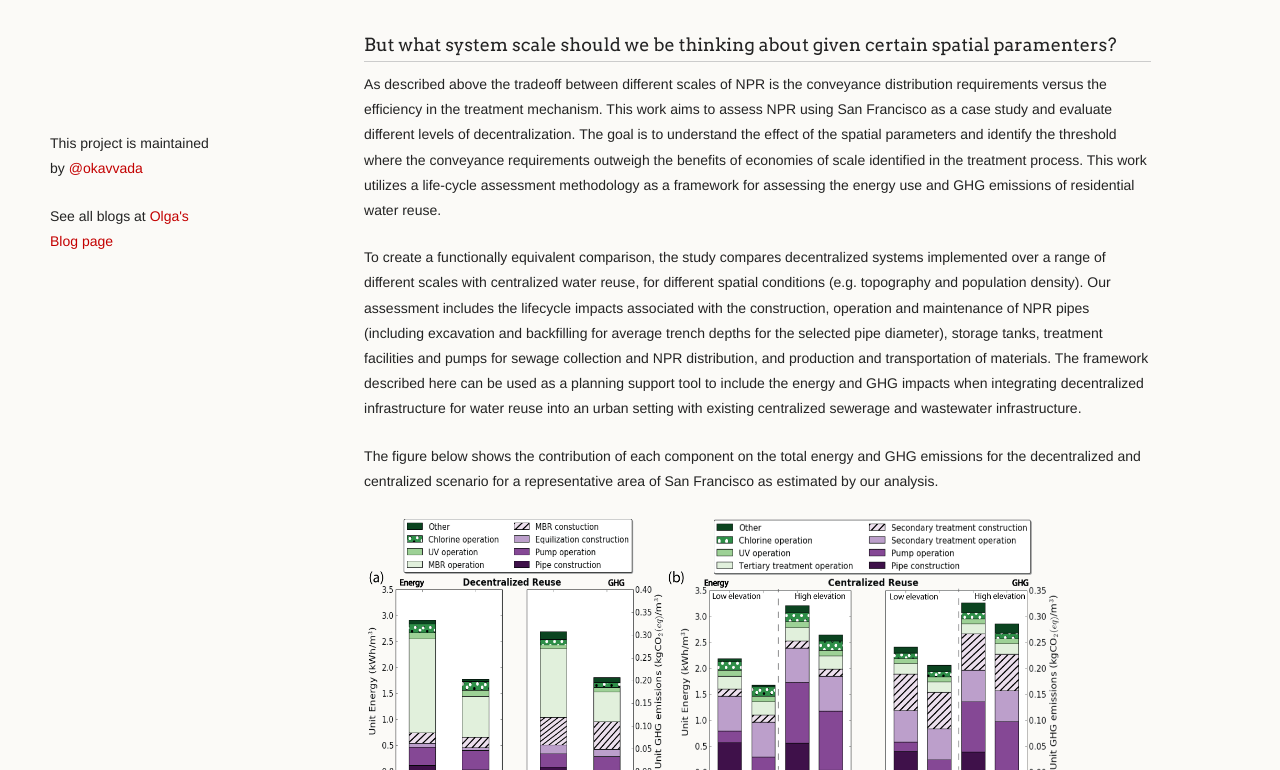
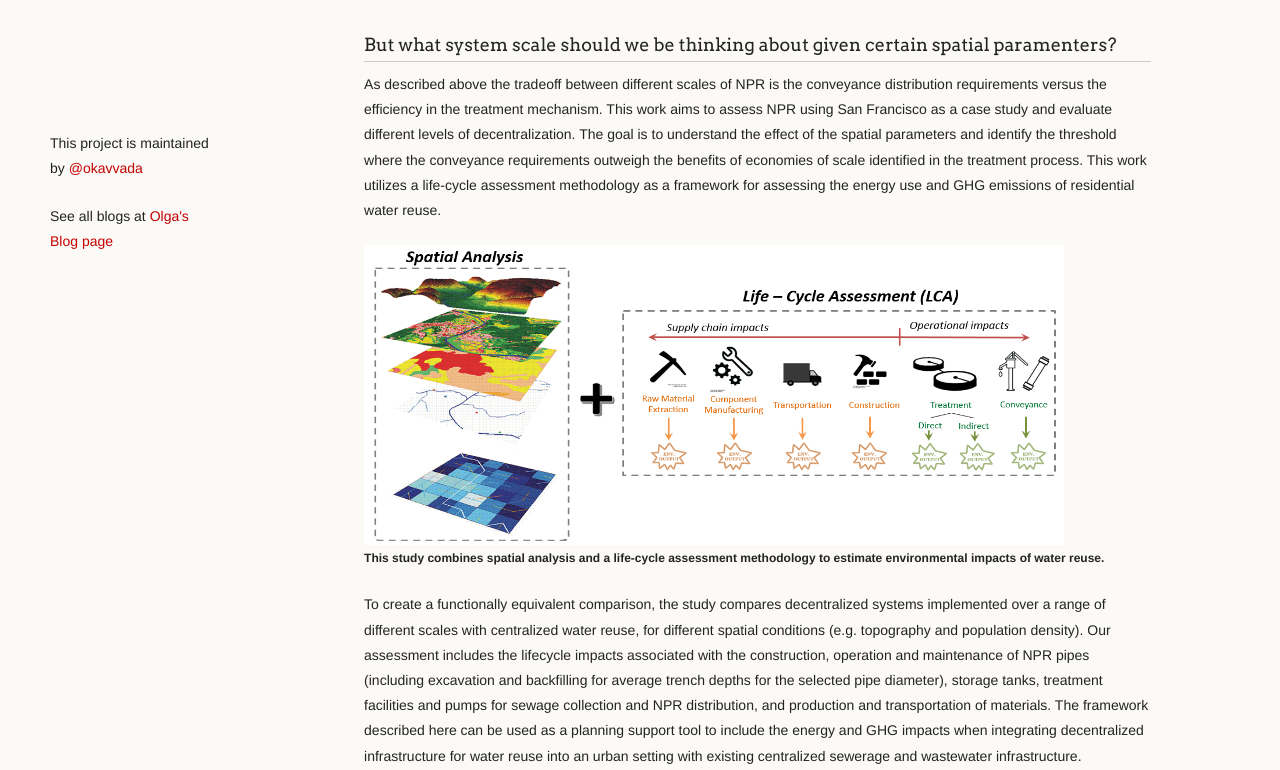
Before and after one commit to okavvada/San_Francisco_webpage, a plain HTML site: page index.html in a window 1280 px wide. Shown: the part 514-1284 px from the top of the page. Drawn offline with Linux system fonts and the light colour scheme.

Commit message:
spatial image

```diff
--- a/index.html
+++ b/index.html
@@ -26,12 +26,18 @@
 <c class="anchor" aria-hidden="true"></c>Water Reuse in context</h3>
 <p>Water reuse refers to the action of treating the wastewater to an acceptable standard in order to be able to be reused in other applications. Water reuse has been rapidly increasing in popularity especially in drought prone locations such as Califoria. Early adopters have already been thinking of enhancing their water portfolio by incorporating water reuse in their water mix. Water reuse has been identified as an efficient way of adding resiliency to the water infrastructure and providing solutions to alleviate some of the impacts of drought. Non-potable reuse (NPR) involves using recycled water for uses that do not require high quality water such as toilet flushing, irrigation, and other similar uses. This can help mitigate some of the treatment requirements but requires the construction and installation of a separate distribution system for the water to be reused. </p>
 
-<p>The process of reusing the water involves specialized planning as the generated wastewater needs to be collected, treated and re-distributed to the points of demand. This process requires energy and emits greenhouse gases (GHG). Another important consideration is the effect of scale. Larger systems benefit from the "economies of scale", as the treatment process takes place in large facilities that are generally more efficient. The tradeoff here is that larger scale systems require more infrastructure and potentially more pumping for the water distribution as they are generally located further away from the point of demand. This tradeoff is of major importance when thinking of implementing water reuse systems and should be assessed in detail. The spatial parameters of an area along with water demands and pooulation density can be significant contributors in identifying the best way to implement water reuse. Spatial analysis along with a life-cycle assessment of the required infrastructure is of major importance to identify the right way to promote water resiliency with the minimal environmental impacts.</p>
+<p>The process of reusing the water involves specialized planning as the generated wastewater needs to be collected, treated and re-distributed to the points of demand. This process requires energy and emits greenhouse gases (GHG). Another important consideration is the effect of scale. Larger systems benefit from the "economies of scale", as the treatment process takes place in large facilities that are generally more efficient. The tradeoff here is that larger scale systems require more infrastructure and potentially more pumping for the water distribution as they are generally located further away from the point of demand. This tradeoff is of major importance when thinking of implementing water reuse systems and should be assessed in detail. The spatial parameters of an area along with water demands and pooulation density can be significant contributors in identifying the best way to implement water reuse. Spatial analysis along with a life-cycle assessment (LCA) of the required infrastructure is of major importance to identify the right way to promote water resiliency with the minimal environmental impacts.</p>
 
 <h3>
 <c class="anchor" aria-hidden="true"></c>But what system scale should we be thinking about given certain spatial paramenters? </h3>
 
 <p>As described above the tradeoff between different scales of NPR is the conveyance distribution requirements versus the efficiency in the treatment mechanism. This work aims to assess NPR using San Francisco as a case study and evaluate different levels of decentralization. The goal is to understand the effect of the spatial parameters and identify the threshold where the conveyance requirements outweigh the benefits of economies of scale identified in the treatment process. This work utilizes a life-cycle assessment methodology as a framework for assessing the energy use and GHG emissions of residential water reuse.</p>
+
+<p>
+<a href="https://raw.githubusercontent.com/okavvada/San_Francisco_webpage/gh-pages/images/Dec_Central_LCA_branched.png"><img id="feasibility-image" src="images/spatial_analysis_LCA.png" height="300" width="700"></a>
+<br />
+<c class= "caption"> This study combines spatial analysis and a life-cycle assessment methodology to estimate environmental impacts of water reuse.</c>
+</p>
 
 <p>To create a functionally equivalent comparison, the study compares decentralized systems implemented over a range of different scales with centralized water reuse, for different spatial conditions (e.g. topography and population density). Our assessment includes the lifecycle impacts associated with the construction, operation and maintenance of NPR pipes (including excavation and backfilling for average trench depths for the selected pipe diameter), storage tanks, treatment facilities and pumps for sewage collection and NPR distribution, and production and transportation of materials. The framework described here can be used as a planning support tool to include the energy and GHG impacts when integrating decentralized infrastructure for water reuse into an urban setting with existing centralized sewerage and wastewater infrastructure.</p>
 <p>The figure below shows the contribution of each component on the total energy and GHG emissions for the decentralized and centralized scenario for a representative area of San Francisco as estimated by our analysis.</p>
```
Also changed, not shown: images/spatial_analysis_LCA.PNG (added), 1 other file.
